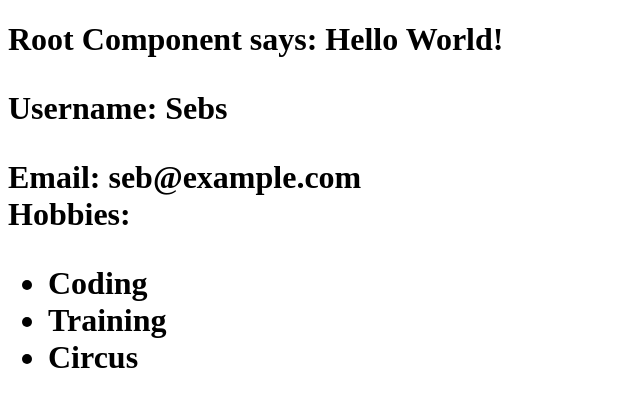
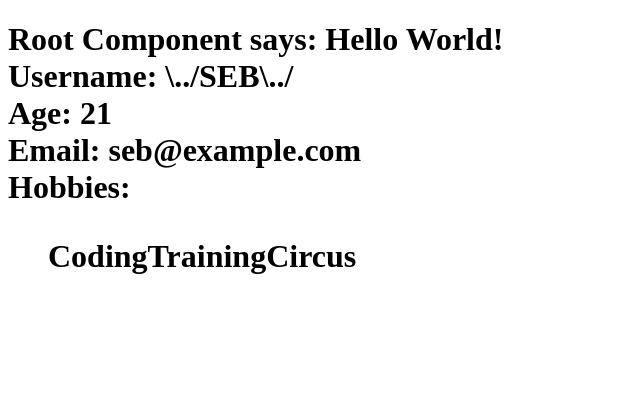
Before and after one commit to Sebssekk/k-react-course, a React (Vite) app: page / in a window 1280 px wide. Shown: the top 406 px of the page, without its empty margins (0-640 px from the left). Built offline with nearby package versions, Linux system fonts and the light colour scheme.

Commit message:
Components props

```diff
--- a/src/components/UserProfile.jsx
+++ b/src/components/UserProfile.jsx
@@ -1,17 +1,19 @@
+import { UserAge } from "./profileComponents/UserAge"
+import { UserEmail } from "./profileComponents/UserEmail"
+import { UserHobbies } from "./profileComponents/UserHobbies"
+import { UserUsername } from "./profileComponents/UserUsername"
+
 export const UserProfile = () => {
+    const age = 21
+    const username = "Seb"
+    const hobbies = ["Coding", "Training", "Circus"]
+    const email = "seb@example.com"
     return <div>
-        <p>Username: Sebs</p>
-        <div>
-            <span>Email: </span>
-            <span>seb@example.com</span>
-        </div>
+        <UserUsername username={username}/>
+        <UserAge age={age}/>
+        <UserEmail email={email}/>
         <section>
-            <span>Hobbies: </span>
-            <ul>
-                <li>Coding</li>
-                <li>Training</li>
-                <li>Circus</li>
-            </ul>
+            <UserHobbies hobbies={hobbies}/>
         </section>
     </div>
 }
--- /dev/null
+++ b/src/components/profileComponents/UserAge.jsx
@@ -0,0 +1,6 @@
+export const UserAge = ({age}) => (
+    <div>
+        <b>Age: </b>
+        <span>{age}</span>
+    </div>
+)
--- /dev/null
+++ b/src/components/profileComponents/UserEmail.jsx
@@ -0,0 +1,6 @@
+export const UserEmail = ({email}) => (
+    <div>
+        <b>Email: </b>
+        <span>{email}</span>
+    </div>
+)
--- /dev/null
+++ b/src/components/profileComponents/UserHobbies.jsx
@@ -0,0 +1,6 @@
+export const UserHobbies = ({hobbies}) => (
+    <div>
+        <b>Hobbies: </b>
+        <ul>{...hobbies}</ul>
+    </div>
+)
--- /dev/null
+++ b/src/components/profileComponents/UserUsername.jsx
@@ -0,0 +1,10 @@
+export const UserUsername = (props) => {
+
+    const {username} = props
+
+    return <div>
+        <b>Username: </b><span>{
+            "\\../" + username.toUpperCase() + "\\../"
+        }</span>
+    </div>
+}
```
